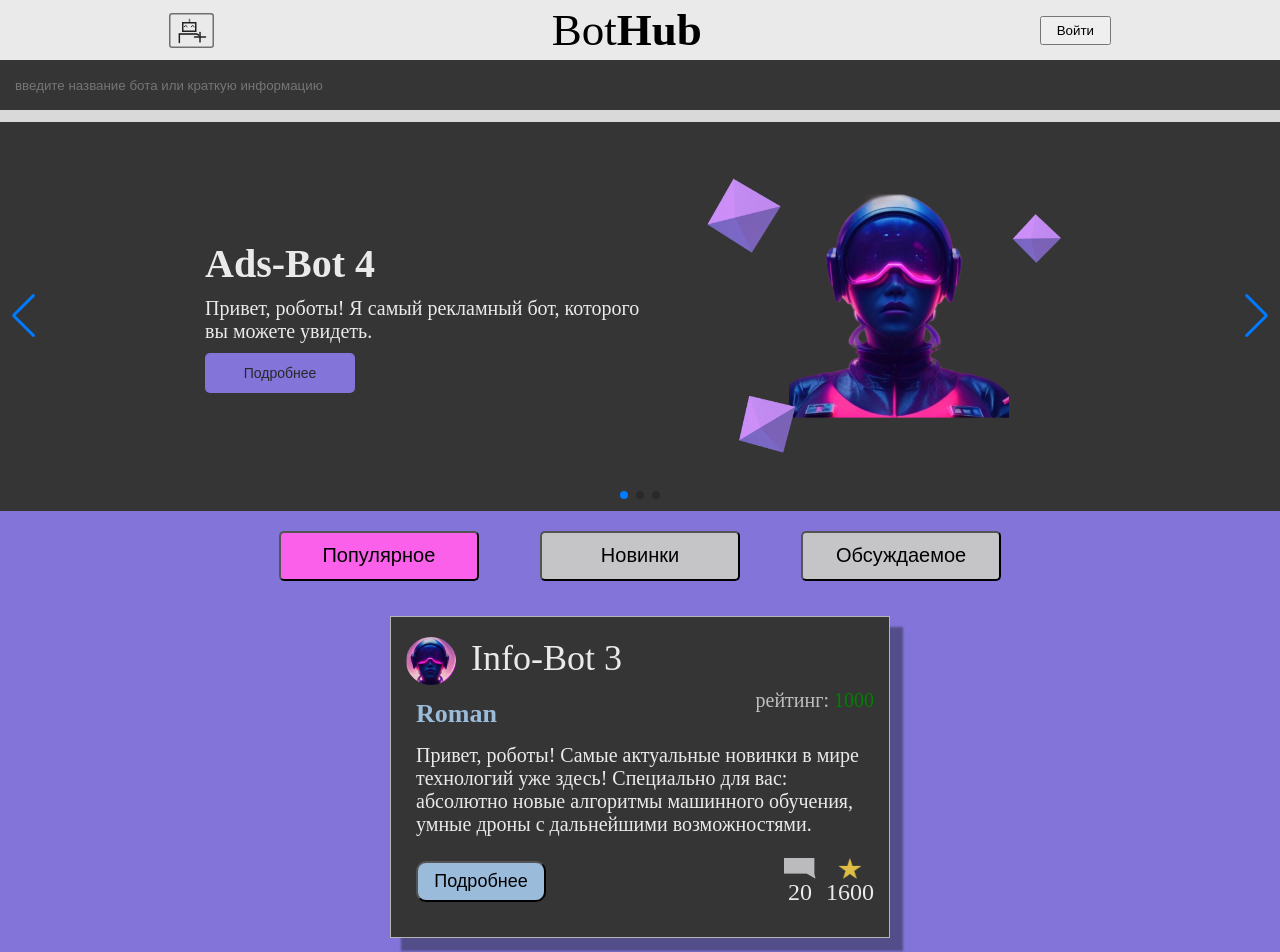
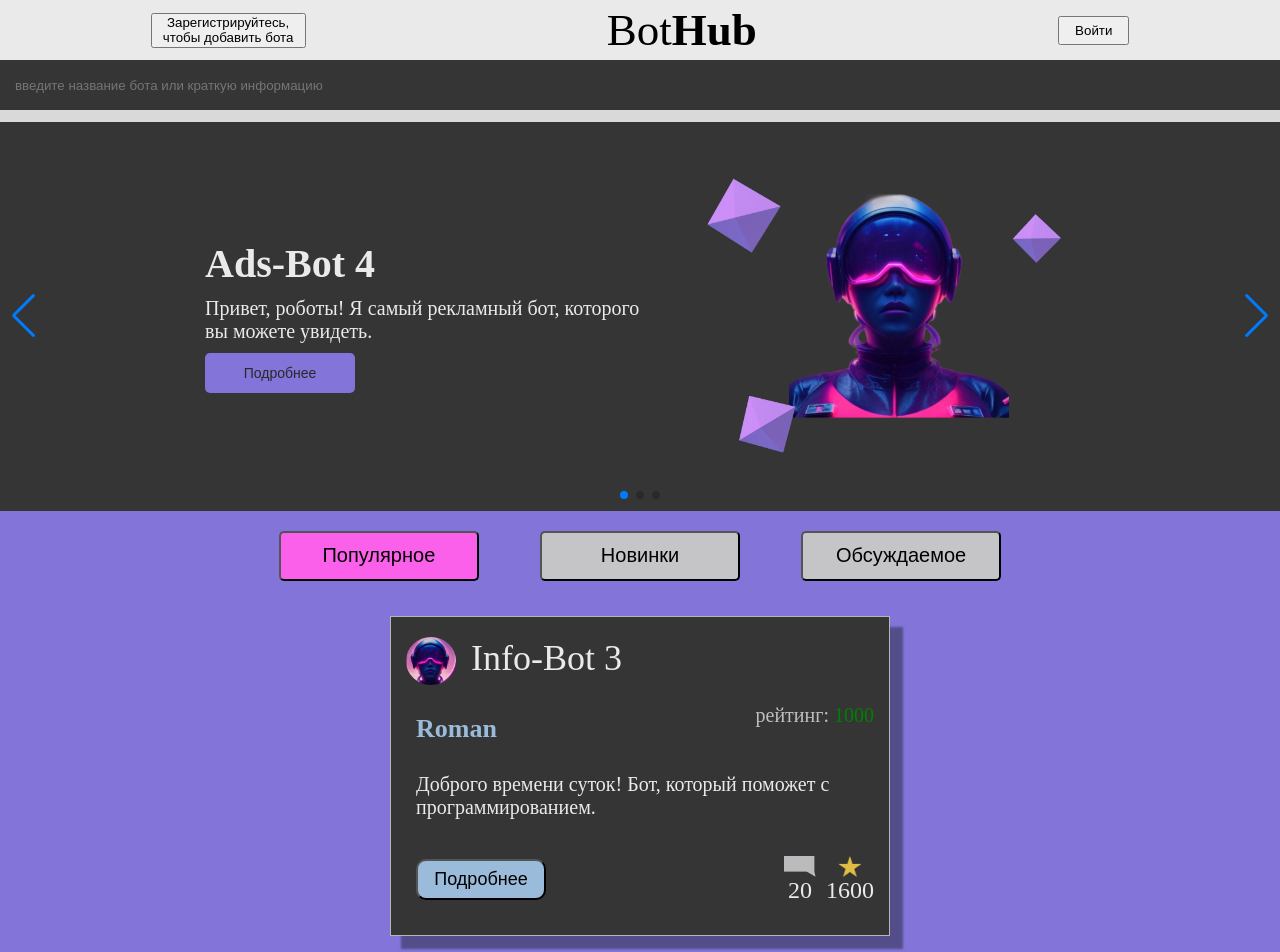
Before and after one commit to RomanGleizer/BotHub, a Vue app in the folder BotHub/bothub.client/: page / in a window 1280 px wide. Shown: the top 952 px of the page. Built offline with nearby package versions, Linux system fonts and the light colour scheme.

Commit message:
update store

```diff
--- a/BotHub/bothub.client/package.json
+++ b/BotHub/bothub.client/package.json
@@ -13,7 +13,7 @@
     "swiper": "^11.1.1",
     "vue": "^3.4.21",
     "vue-router": "^4.3.0",
-    "vuex": "^4.1.0"
+    "vuex": "^4.0.2"
   },
   "devDependencies": {
     "@vitejs/plugin-vue": "^5.0.4",
--- a/BotHub/bothub.client/src/botList.json
+++ b/BotHub/bothub.client/src/botList.json
@@ -8,28 +8,31 @@
     "dislikes": 3,
     "authorName": "Ezekiel",
     "authorId": 100,
-    "date": "03.01.2024"
+    "date": "03.01.2024",
+    "description": "Привет! Я - твой верный информационный бот Юки! Со мной ты можешь узнать всю необходимую информацию, задавай вопросы и я с удовольствием помогу. Буду рада помочь тебе в любое время дня и ночи! Погнали искать ответы на твои вопросы вместе!"
   },
   {
     "id": 2,
     "name": "Info-Bot 2",
-    "miniDescription": "Привет, роботы! Самые актуальные новинки в мире технологий уже здесь! Специально для вас: абсолютно новые алгоритмы машинного обучения, умные дроны с дальнейшими возможностями.",
+    "miniDescription": "Привет! Все технологии, все новости только тут!",
     "countComments": 10000,
     "likes": 3,
     "dislikes": 13,
     "authorName": "Tony",
     "authorId": 101,
-    "date": "02.01.2024"
+    "date": "02.01.2024",
+    "description": "Этот бот самый информативный и самый лучший! Он поможет вам разобраться в технологиях нынешнего времени."
   },
   {
     "id": 3,
     "name": "Info-Bot 3",
-    "miniDescription": "Привет, роботы! Самые актуальные новинки в мире технологий уже здесь! Специально для вас: абсолютно новые алгоритмы машинного обучения, умные дроны с дальнейшими возможностями.",
+    "miniDescription": "Доброго времени суток! Бот, который поможет с программированием.",
     "countComments": 20,
     "likes": 1300,
     "dislikes": 300,
     "authorName": "Roman",
     "authorId": 102,
-    "date": "01.01.2024"
+    "date": "01.01.2024",
+    "description": "Все советы по программированию я хочу вам представить тут. Переходите на бота и нажимайте на кнопку 'Начать' и посмотрите все его возможности."
   }
 ]
--- a/BotHub/bothub.client/src/components/elements/Bot-Card-Element.vue
+++ b/BotHub/bothub.client/src/components/elements/Bot-Card-Element.vue
@@ -22,7 +22,7 @@
 
     <div class="info">
       <div>
-        <router-link :bot="bot" :to="{path: `/bot/${bot.id}`}">
+        <router-link @click="setBotInfo(bot)" :to="{path: `/bot/${bot.id}`}">
           <button class="more">Подробнее</button>
         </router-link>
       </div>
@@ -58,8 +58,12 @@ export default {
   },
   methods: {
     setUserId(thisBot) {
-      this.$store.commit('editUser', {value: thisBot.authorId});
+      this.$store.commit('editUserID', {value: thisBot.authorId});
       console.log(this.$store.state.userPageId)
+    },
+    setBotInfo(thisBot) {
+      this.$store.commit('editBot', {value: thisBot});
+      console.log(this.$store.state.bot);
     }
   }
 }
@@ -69,8 +73,9 @@ export default {
 .container {
   display: flex;
   flex-direction: column;
-  width: 100%;
-  max-width: 500px;
+  justify-content: space-between;
+  width: 500px;
+  height: 320px;
   background: #353535;
   padding: 20px 15px;
   color: #EAEAEA;
--- a/BotHub/bothub.client/src/components/elements/Header-Element.vue
+++ b/BotHub/bothub.client/src/components/elements/Header-Element.vue
@@ -1,8 +1,13 @@
 <template>
   <div class="container">
-    <div class="bot-adding">
+    <div v-if="this.$store.state.isLogin" class="bot-adding">
       <router-link :to="{ path: '/addBot' }">
         <img alt="Добавить бота" height="35" src="../../images/bot-add.svg" width="45">
+      </router-link>
+    </div>
+    <div v-if="!this.$store.state.isLogin" class="btn-bot-adding">
+      <router-link :to="{ path: '/signUp' }">
+        <button class="btn-bot-adding">Зарегистрируйтесь, чтобы добавить бота</button>
       </router-link>
     </div>
     <div>
@@ -54,4 +59,13 @@ export default {}
 .button-login:hover {
   background-color: #8274D9;
 }
+
+.btn-bot-adding {
+  width: 155px;
+  height: 35px;
+}
+
+.btn-bot-adding:hover {
+  background-color: #8274D9
+}
 </style>
--- a/BotHub/bothub.client/src/components/pages/Bot-Info-Page.vue
+++ b/BotHub/bothub.client/src/components/pages/Bot-Info-Page.vue
@@ -50,22 +50,12 @@ export default {
   data() {
     return {
       feedbacks: Feedbacks,
-      thisBot: {
-        "id": 0,
-        "name": "Bot-Name",
-        "rating": 1,
-        "description": 'Привет! Я - твой верный информационный бот Юки! Со мной ты можешь узнать всю необходимую информацию, задавай вопросы и я с удовольствием помогу. Буду рада помочь тебе в любое время дня и ночи! Погнали искать ответы на твои вопросы вместе!',
-        "countComments": 2,
-        "likes": 1,
-        "dislikes": 0,
-        "authorName": "Katya",
-        "authorId": 104,
-      }
+      thisBot: this.$store.state.bot,
     }
   },
   methods: {
     setUserId(thisBot) {
-      this.$store.commit('editUser', {value: thisBot.authorId});
+      this.$store.commit('editUserID', {value: thisBot.authorId});
       console.log(this.$store.state.userPageId)
     }
   }
--- a/BotHub/bothub.client/src/store.js
+++ b/BotHub/bothub.client/src/store.js
@@ -9,11 +9,23 @@ export const store = createStore({
 
             },
             isLogin: false,
+            bot: {
+                "id": 1,
+                "name": "Info-Bot",
+                "miniDescription": "Привет, роботы! Самые актуальные новинки в мире технологий уже здесь! Специально для вас: абсолютно новые алгоритмы машинного обучения, умные дроны с дальнейшими возможностями.",
+                "countComments": 15,
+                "likes": 10,
+                "dislikes": 3,
+                "authorName": "Ezekiel",
+                "authorId": 100,
+                "date": "03.01.2024",
+                "description": "",
+            },
         }
     },
     getters: {},
     mutations: {
-        editUser(state, payload) {
+        editUserID(state, payload) {
             state.userPageId = payload.value;
         },
         editLogin(state, payload) {
@@ -21,6 +33,12 @@ export const store = createStore({
         },
         editIsLogin(state, payload) {
             state.isLogin = payload.value;
+        },
+        editUser(state, payload) {
+            state.user = payload.value;
+        },
+        editBot(state, payload) {
+            state.bot = payload.value;
         }
     },
 });
```
Also changed, not shown: 1 other file (tests, documents, lock files or other folders).
